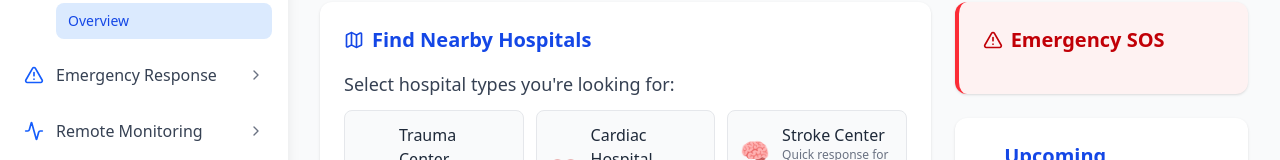
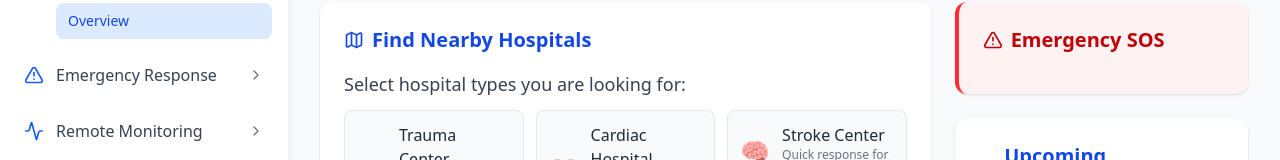
Before and after one commit to Deva04-pvt/Swift-Aid, a Next.js app: page /patient/dashboard in a window 1280 px wide. Shown: the part 231-391 px from the top of the page. Built offline with nearby package versions, Linux system fonts and the light colour scheme; no server answers.

Commit message:
fix: fix

```diff
--- a/src/components/patient/HospitalSearch.js
+++ b/src/components/patient/HospitalSearch.js
@@ -99,7 +99,7 @@ export default function HospitalSearch() {
     <div className="w-full mx-auto">
       <div className="mb-5">
         <h3 className="text-lg font-medium text-gray-700 mb-3">
-          Select hospital types you're looking for:
+          Select hospital types you are looking for:
         </h3>
 
         <div className="grid grid-cols-1 sm:grid-cols-2 lg:grid-cols-3 gap-3">
```
